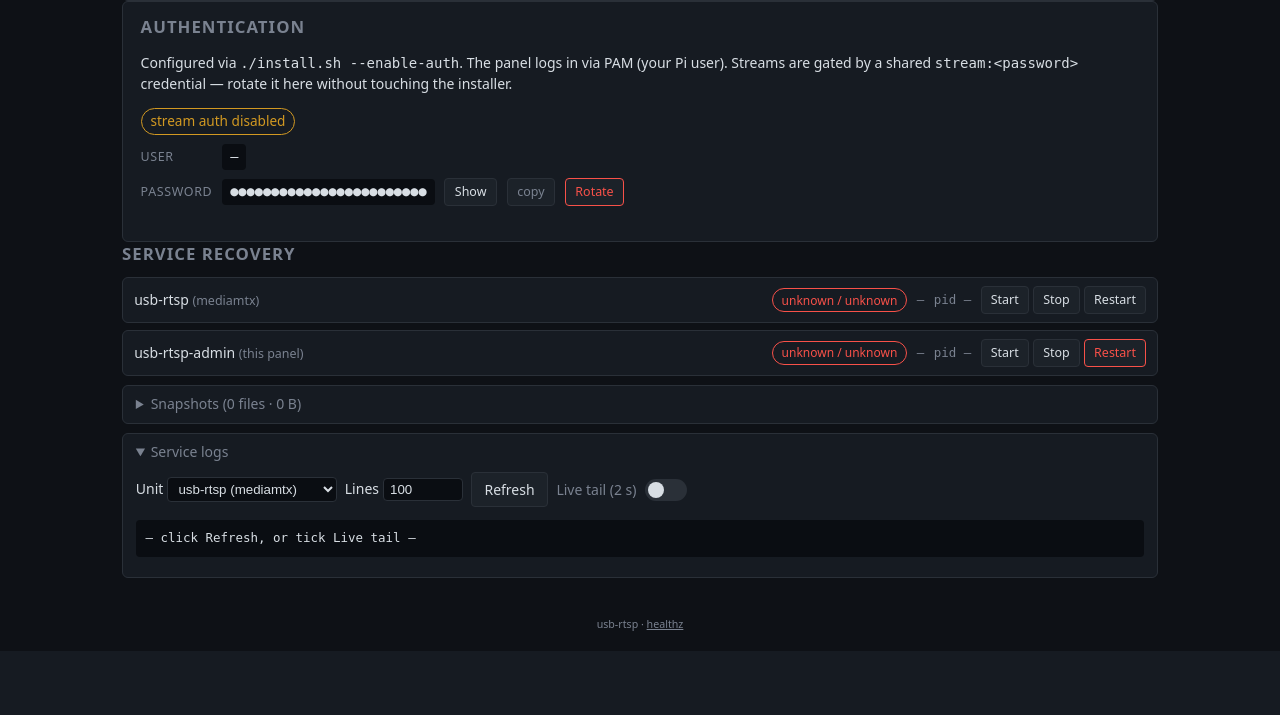
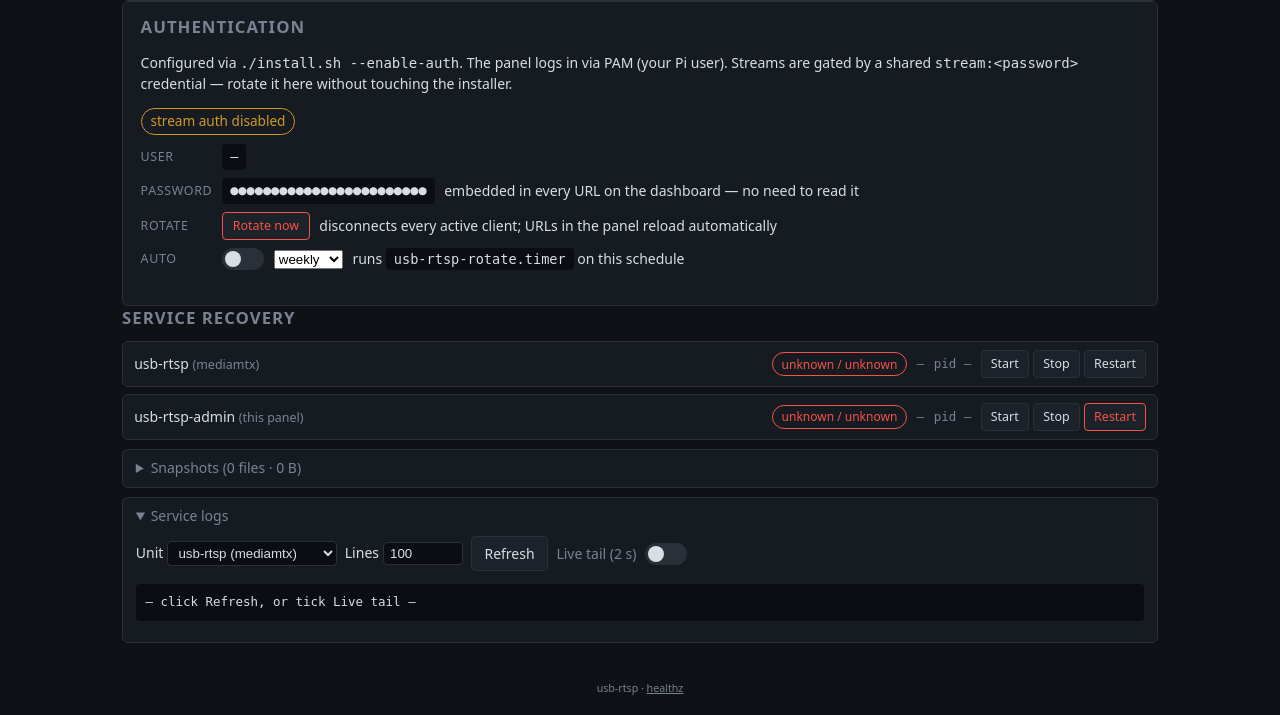
Before and after one commit to kyleengza/usb-rtsp, a FastAPI app: page /settings in a window 1280 px wide. Shown: the part 308-1023 px from the top of the page. Before the commit the page ends 939 px from the top, so only its background shows below. Run offline with FastAPI, Linux system fonts and the light colour scheme; data that the repository does not hold is empty.

Commit message:
feat(auth): auto-rotate stream password via systemd timer + UI cleanup
The stream password is never read by humans — it's already embedded
in every URL on the dashboard and in the WebRTC iframe. Drop the
Show / copy buttons; expose a single 'Rotate now' button + an
auto-rotate toggle.

Auto-rotate:
  bin/usb-rtsp-rotate-stream         CLI: regenerate .stream-pass,
                                      re-render mediamtx.yml, restart
                                      usb-rtsp service. Used by the
                                      timer + the panel rotate button.
  systemd/usb-rtsp-rotate.{service,timer}
                                      template files; \@@REPO_DIR\@@ +
                                      \@@SCHEDULE\@@ placeholders
                                      filled at install-time by the
                                      panel API. RandomizedDelaySec=15m
                                      avoids dogpile when many Pis
                                      share the same fleet.

  GET  /api/auth/auto-rotate          {enabled, schedule, timer_active,
                                       schedules}
  POST /api/auth/auto-rotate          {enabled, schedule:
                                       daily|weekly|monthly} —
                                       installs/removes user systemd
                                       timer, persists state into
                                       auth.yml under streams.auto_rotate

Settings page Authentication block:
  user        stream
  password    ●●●●●●●●...   (no reveal/copy — URLs have it)
  rotate      [Rotate now]
  auto        [☐] daily/weekly/monthly  (inline switch + select)

Verified: enable → timer 'active', next fire Mon (in 6 d); disable
→ timer inactive; CLI rotate flips .stream-pass, mediamtx accepts
new password immediately, ffprobe with old password rejected.

```diff
--- a/admin/app.py
+++ b/admin/app.py
@@ -14,6 +14,8 @@ import os
 import subprocess
 from datetime import datetime, timezone
 from pathlib import Path
+
+import yaml
 
 from fastapi import FastAPI, HTTPException, Request
 from fastapi.responses import HTMLResponse, JSONResponse, RedirectResponse, Response
@@ -645,6 +647,86 @@ def api_stream_credentials() -> JSONResponse:
     return JSONResponse({"enabled": True, "user": user, "password": password})
 
 
+ALLOWED_ROTATE_SCHEDULES = {
+    "daily":   "daily",
+    "weekly":  "weekly",
+    "monthly": "monthly",
+}
+
+
+def _rotate_unit_paths() -> tuple[Path, Path]:
+    user_systemd = Path.home() / ".config" / "systemd" / "user"
+    return user_systemd / "usb-rtsp-rotate.service", user_systemd / "usb-rtsp-rotate.timer"
+
+
+def _install_rotate_units(schedule: str) -> None:
+    """Render systemd user units from templates and reload."""
+    if schedule not in ALLOWED_ROTATE_SCHEDULES:
+        raise HTTPException(400, f"schedule must be one of {sorted(ALLOWED_ROTATE_SCHEDULES)}")
+    on_calendar = ALLOWED_ROTATE_SCHEDULES[schedule]
+    svc_dst, timer_dst = _rotate_unit_paths()
+    svc_dst.parent.mkdir(parents=True, exist_ok=True)
+    svc_src = REPO_DIR / "systemd" / "usb-rtsp-rotate.service"
+    timer_src = REPO_DIR / "systemd" / "usb-rtsp-rotate.timer"
+    svc_dst.write_text(svc_src.read_text().replace("@@REPO_DIR@@", str(REPO_DIR)))
+    timer_dst.write_text(timer_src.read_text().replace("@@SCHEDULE@@", on_calendar))
+    subprocess.run(["systemctl", "--user", "daemon-reload"], timeout=10)
+
+
+def _set_auto_rotate_persisted(enabled: bool, schedule: str | None) -> None:
+    """Persist auto_rotate state into auth.yml so the panel re-renders correctly."""
+    cfg = auth_lib.load_config()
+    cfg.setdefault("streams", {})
+    cfg["streams"]["auto_rotate"] = {
+        "enabled": bool(enabled),
+        "schedule": schedule or "weekly",
+    }
+    auth_lib.AUTH_YML.parent.mkdir(parents=True, exist_ok=True)
+    auth_lib.AUTH_YML.write_text(yaml.safe_dump(cfg, sort_keys=False))
+
+
+@app.get("/api/auth/auto-rotate")
+def api_auto_rotate_state() -> JSONResponse:
+    cfg = auth_lib.load_config()
+    ar = (cfg.get("streams") or {}).get("auto_rotate") or {}
+    # check live timer state
+    p = subprocess.run(
+        ["systemctl", "--user", "is-active", "usb-rtsp-rotate.timer"],
+        capture_output=True, text=True, timeout=5,
+    )
+    return JSONResponse({
+        "enabled": bool(ar.get("enabled")),
+        "schedule": ar.get("schedule", "weekly"),
+        "timer_active": p.returncode == 0,
+        "schedules": sorted(ALLOWED_ROTATE_SCHEDULES.keys()),
+    })
+
+
+@app.post("/api/auth/auto-rotate")
+async def api_auto_rotate_set(request: Request) -> JSONResponse:
+    if not auth_lib.streams_enabled():
+        raise HTTPException(400, "stream auth is not enabled (./install.sh --enable-auth first)")
+    body = await request.json()
+    enable = bool(body.get("enabled"))
+    schedule = body.get("schedule") or "weekly"
+    if schedule not in ALLOWED_ROTATE_SCHEDULES:
+        raise HTTPException(400, f"schedule must be one of {sorted(ALLOWED_ROTATE_SCHEDULES)}")
+
+    if enable:
+        _install_rotate_units(schedule)
+        subprocess.run(
+            ["systemctl", "--user", "enable", "--now", "usb-rtsp-rotate.timer"],
+            capture_output=True, text=True, timeout=10,
+        )
+    else:
+        subprocess.run(
+            ["systemctl", "--user", "disable", "--now", "usb-rtsp-rotate.timer"],
+            capture_output=True, text=True, timeout=10,
+        )
+    _set_auto_rotate_persisted(enable, schedule)
+    return JSONResponse({"enabled": enable, "schedule": schedule})
+
+
 @app.post("/api/auth/stream-rotate")
 def api_stream_rotate() -> JSONResponse:
     """Generate a fresh stream password, persist 0600, re-render mediamtx,
--- a/admin/static/settings.js
+++ b/admin/static/settings.js
@@ -47,16 +47,9 @@
   });
 
   // ─── stream credential rotation ────────────────────────────────────────
-  let realPass = null;        // populated when /api/auth/stream-credentials returns
-  let revealed = false;
-
-  function maskedPass(s) { return "●".repeat(Math.max(8, Math.min(28, s?.length || 24))); }
-
-  function setPassDisplay() {
-    const el = $("#stream-pass");
-    if (!el) return;
-    el.textContent = revealed && realPass ? realPass : maskedPass(realPass);
-  }
+  // The password is never read directly by humans — it's embedded in
+  // every URL on the dashboard. We just expose a Rotate button + an
+  // auto-rotate timer toggle.
 
   async function loadStreamCreds() {
     try {
@@ -72,37 +65,48 @@
       status.classList.add("ok");
       status.textContent = "stream auth enabled";
       $("#stream-user").textContent = j.user;
-      realPass = j.password;
-      setPassDisplay();
       creds.hidden = false;
     } catch {}
   }
 
-  $("[data-act=reveal-pass]")?.addEventListener("click", (e) => {
-    revealed = !revealed;
-    setPassDisplay();
-    e.currentTarget.textContent = revealed ? "Hide" : "Show";
-    if (revealed) {
-      // auto-mask after 15 s
-      setTimeout(() => {
-        if (revealed) {
-          revealed = false;
-          setPassDisplay();
-          const btn = $("[data-act=reveal-pass]");
-          if (btn) btn.textContent = "Show";
-        }
-      }, 15000);
+  async function loadAutoRotateState() {
+    try {
+      const r = await fetch("/api/auth/auto-rotate");
+      const j = await r.json();
+      $("#auto-rotate-toggle").checked = !!j.enabled;
+      const sched = $("#auto-rotate-schedule");
+      if (j.schedule) sched.value = j.schedule;
+    } catch {}
+  }
+
+  async function saveAutoRotate() {
+    const status = $("#auth-status");
+    status.className = "form-status";
+    const enabled = $("#auto-rotate-toggle").checked;
+    const schedule = $("#auto-rotate-schedule").value;
+    status.textContent = enabled ? `enabling ${schedule} auto-rotate…` : "disabling auto-rotate…";
+    try {
+      const r = await fetch("/api/auth/auto-rotate", {
+        method: "POST",
+        headers: { "content-type": "application/json" },
+        body: JSON.stringify({ enabled, schedule }),
+      });
+      const j = await r.json();
+      if (!r.ok) throw new Error(j.detail || `HTTP ${r.status}`);
+      status.classList.add("ok");
+      status.textContent = enabled
+        ? `auto-rotate ${schedule} (next fire on systemd's calendar)`
+        : "auto-rotate disabled";
+      setTimeout(() => { status.textContent = ""; status.className = "form-status"; }, 4000);
+    } catch (err) {
+      status.classList.add("err");
+      status.textContent = `error: ${err.message}`;
     }
-  });
+  }
 
-  $("#copy-pass")?.addEventListener("click", async (e) => {
-    if (!realPass) return;
-    const btn = e.currentTarget;
-    const orig = btn.textContent;
-    const ok = await window.copyText(realPass);
-    btn.classList.toggle("ok", ok);
-    btn.textContent = ok ? "copied" : "select+ctrl-c";
-    setTimeout(() => { btn.textContent = orig; btn.classList.remove("ok"); }, 1500);
+  $("#auto-rotate-toggle")?.addEventListener("change", saveAutoRotate);
+  $("#auto-rotate-schedule")?.addEventListener("change", () => {
+    if ($("#auto-rotate-toggle").checked) saveAutoRotate();
   });
 
   $("[data-act=rotate-pass]")?.addEventListener("click", async (e) => {
@@ -118,13 +122,8 @@
       const r = await fetch("/api/auth/stream-rotate", { method: "POST" });
       const j = await r.json();
       if (!r.ok) throw new Error(j.detail || `HTTP ${r.status}`);
-      realPass = j.password;
-      revealed = true;
-      setPassDisplay();
-      const reveal = $("[data-act=reveal-pass]");
-      if (reveal) reveal.textContent = "Hide";
       status.classList.add("ok");
-      status.textContent = `rotated · admin restarting · reloading in 6 s — copy the new password now`;
+      status.textContent = `rotated · admin restarting · reloading in 6 s`;
       setTimeout(() => location.reload(), 6000);
     } catch (err) {
       status.classList.add("err");
@@ -137,4 +136,5 @@
 
   // Boot
   loadStreamCreds();
+  loadAutoRotateState();
 })();
--- a/admin/templates/settings.html
+++ b/admin/templates/settings.html
@@ -101,9 +101,25 @@
     <div class="auth-row">
       <span class="auth-label">password</span>
       <code id="stream-pass">●●●●●●●●●●●●●●●●●●●●●●●●</code>
-      <button type="button" data-act="reveal-pass">Show</button>
-      <button type="button" class="copy" id="copy-pass">copy</button>
-      <button type="button" class="danger" data-act="rotate-pass">Rotate</button>
+      <span class="hint">embedded in every URL on the dashboard — no need to read it</span>
+    </div>
+    <div class="auth-row">
+      <span class="auth-label">rotate</span>
+      <button type="button" class="danger" data-act="rotate-pass">Rotate now</button>
+      <span class="hint">disconnects every active client; URLs in the panel reload automatically</span>
+    </div>
+    <div class="auth-row">
+      <span class="auth-label">auto</span>
+      <label class="switch">
+        <input type="checkbox" id="auto-rotate-toggle">
+        <span class="slider"></span>
+      </label>
+      <select id="auto-rotate-schedule">
+        <option value="daily">daily</option>
+        <option value="weekly" selected>weekly</option>
+        <option value="monthly">monthly</option>
+      </select>
+      <span class="hint">runs <code>usb-rtsp-rotate.timer</code> on this schedule</span>
     </div>
     <div class="form-status" id="auth-status"></div>
   </div>
```
Also changed, not shown: 3 other files.
